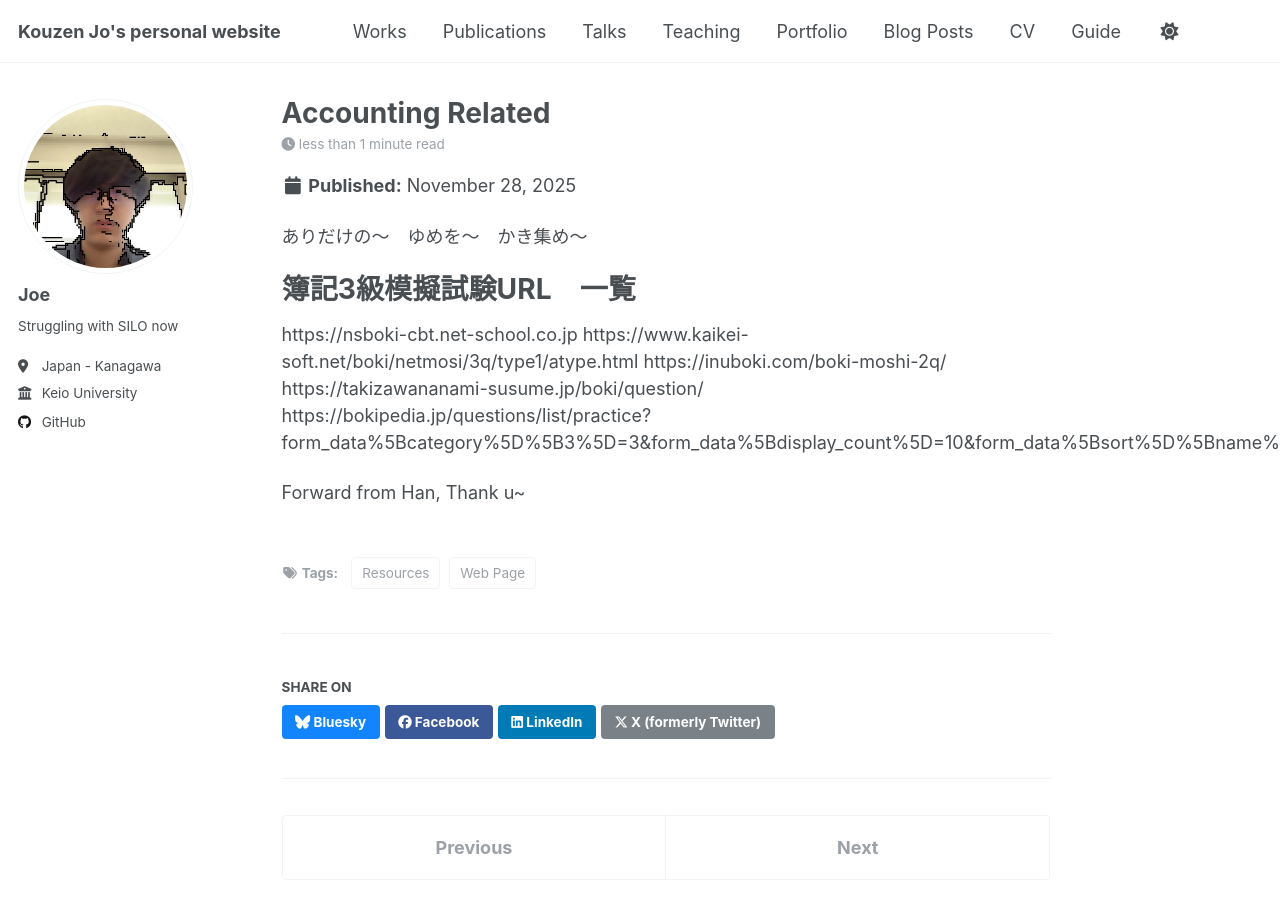
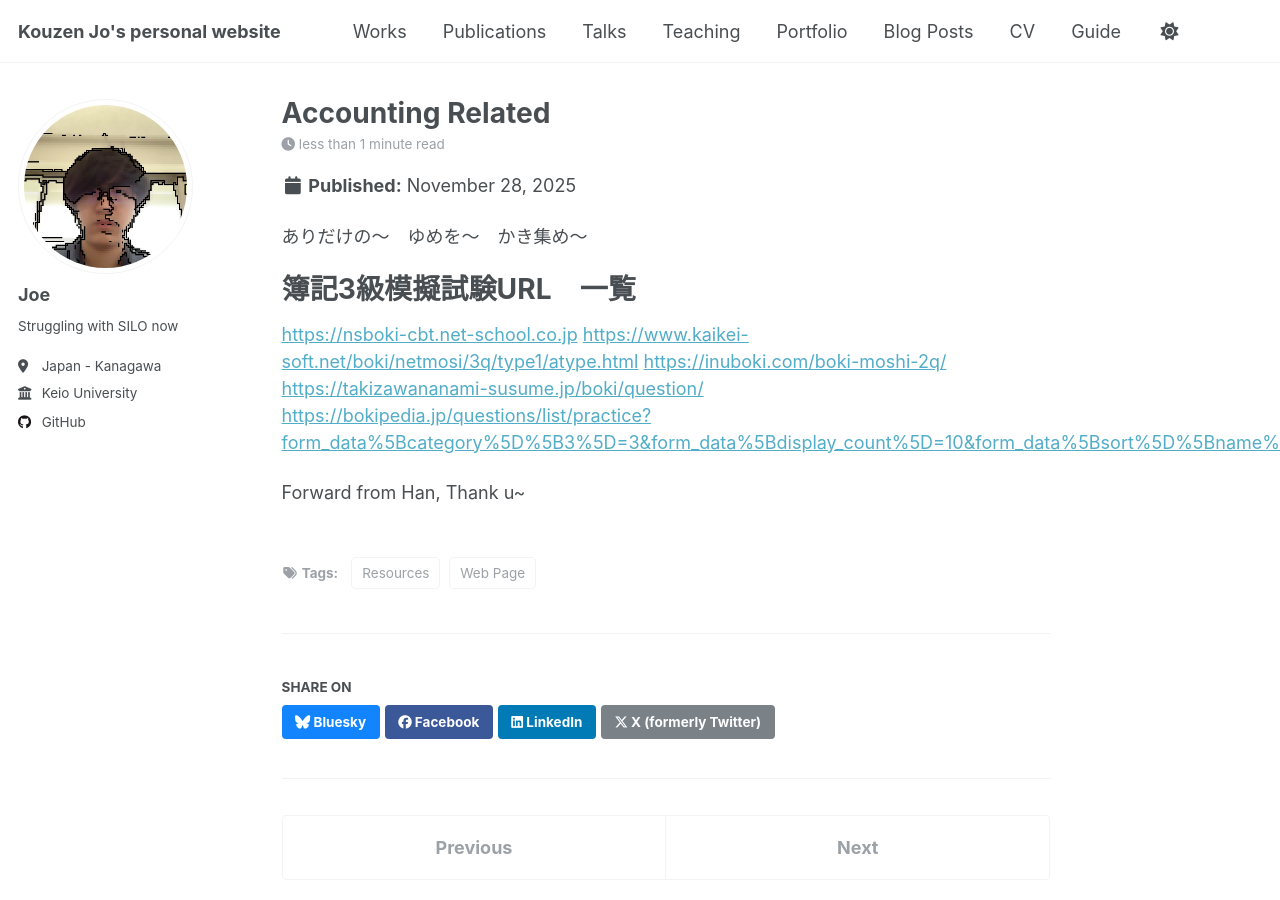
Before and after one commit to Joe-Xuu/joe-xuu.github.io, a Jekyll site: the page built from _posts/2025-11-28-blog-post-1.md, in a window 1280 px wide and 900 px high. Built offline with Jekyll 4.4.1, drawn with Linux system fonts in a browser that asks for light colours; part of the change alters nothing that is shown.

```diff
--- a/_posts/2025-11-28-blog-post-1.md
+++ b/_posts/2025-11-28-blog-post-1.md
@@ -11,10 +11,10 @@ tags:
 
 簿記3級模擬試験URL　一覧
 ======
-https://nsboki-cbt.net-school.co.jp
-https://www.kaikei-soft.net/boki/netmosi/3q/type1/atype.html
-https://inuboki.com/boki-moshi-2q/
-https://takizawananami-susume.jp/boki/question/
-https://bokipedia.jp/questions/list/practice?form_data%5Bcategory%5D%5B3%5D=3&form_data%5Bdisplay_count%5D=10&form_data%5Bsort%5D%5Bname%5D=&form_data%5Bsort%5D%5Border%5D=&page=3
+[https://nsboki-cbt.net-school.co.jp](CBT Official)
+[https://www.kaikei-soft.net/boki/netmosi/3q/type1/atype.html](3rd party Inuboki)
+[https://inuboki.com/boki-moshi-2q/ ](2級)
+[https://takizawananami-susume.jp/boki/question/](3rd Party)
+[https://bokipedia.jp/questions/list/practice?form_data%5Bcategory%5D%5B3%5D=3&form_data%5Bdisplay_count%5D=10&form_data%5Bsort%5D%5Bname%5D=&form_data%5Bsort%5D%5Border%5D=&page=3](3rd Party)
 
 Forward from Han, Thank u~
```
